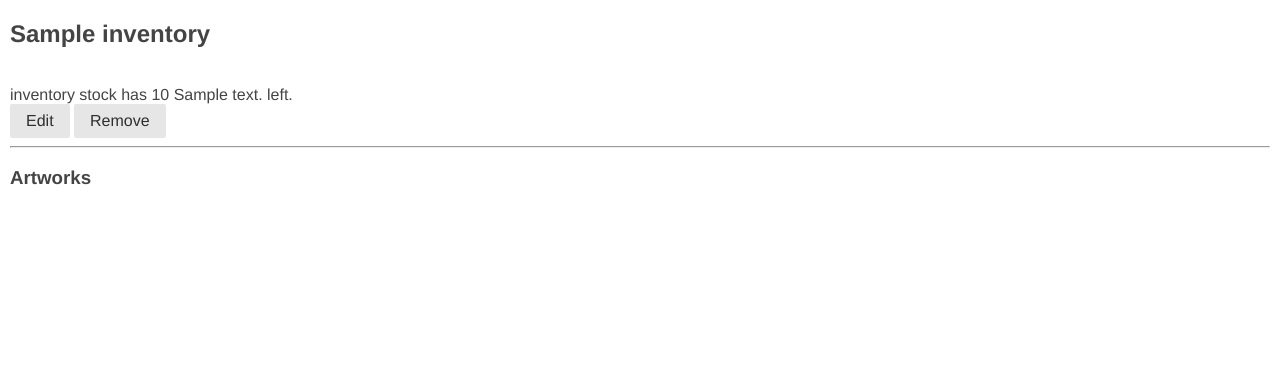
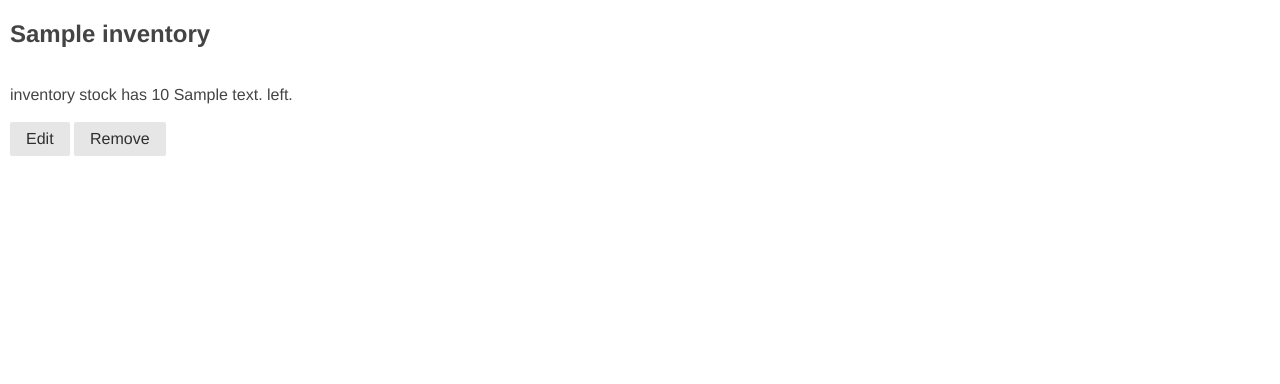
Before and after one commit to howard-proj/Inventory, a Flask app: template templates/singleitems/inventory.html in a window 1280 px wide. Shown: the part 80-464 px from the top of the page. Run offline with Flask 2, Linux system fonts and the light colour scheme; the template is opened without the code that fills it: most values are stand-ins (such as "Sample title", 1, 10 or a date in 2020).

Commit message:
tidied inventory page

```diff
--- a/templates/singleitems/inventory.html
+++ b/templates/singleitems/inventory.html
@@ -8,11 +8,9 @@
     <br />
     inventory stock has {{inventory[0].quantity}} {{ inventory[0].description }} left.
     <br />
+    <br />
     <a class="pure-button" href="{{ url_for('edit', inventory_id=inventory[0].inventory_id) }}">Edit</a>
     <a class="pure-button" href="{{ url_for('remove_inventory', inventory_id=inventory[0].inventory_id) }}">Remove</a>
-    <hr />
-    <h3>Artworks</h3>
-    <br />
 
     {% else %}
     <h2 class="title">Invalid Inventory ID</h2>
```
Also changed, not shown: database.db.
